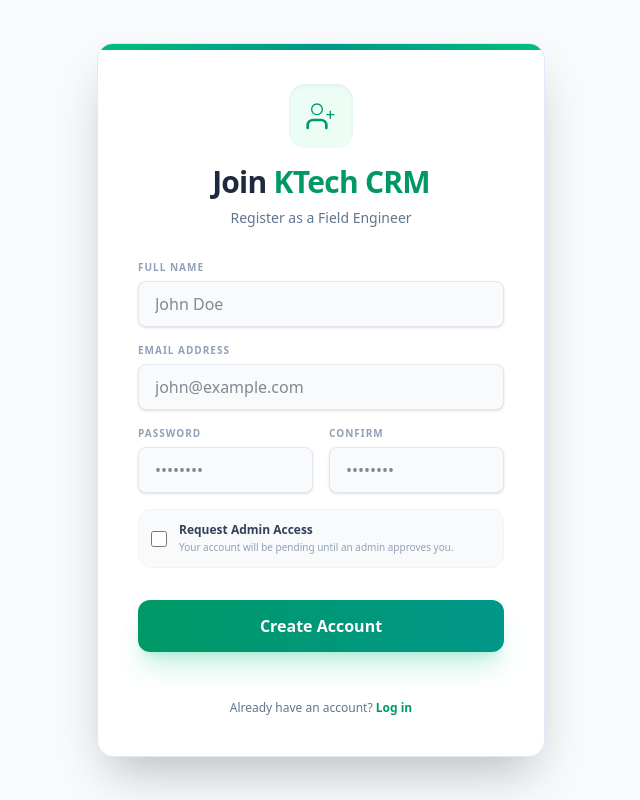
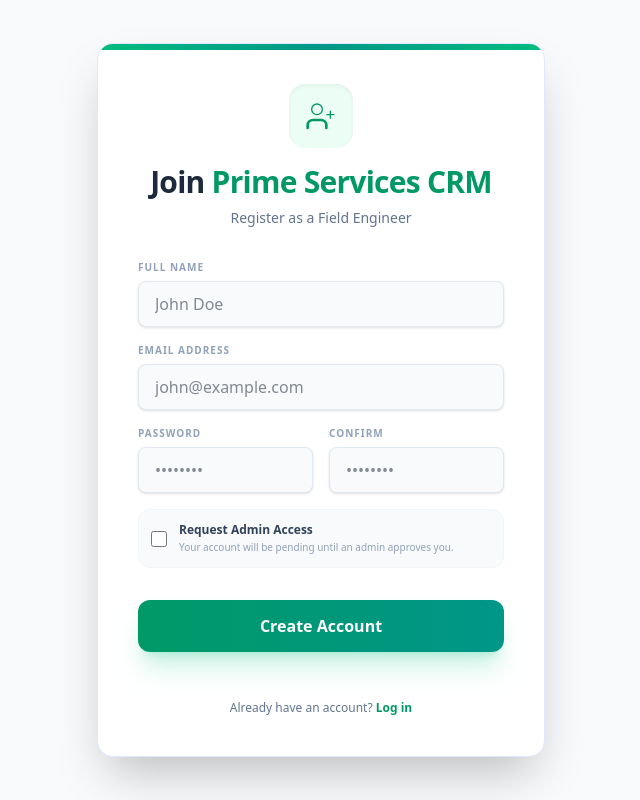
Before and after one commit to kevs-mist/KTECH_PROJECT_002, a Next.js app: page /register in a window 1280 px wide. Shown: the whole page, without its empty margins (319-959 px from the left). Built offline with nearby package versions, Linux system fonts and the light colour scheme; no server answers.

Commit message:
rebrand: replace KTech with Prime Services across all UI

```diff
--- a/app/admin/dashboard/page.tsx
+++ b/app/admin/dashboard/page.tsx
@@ -359,7 +359,7 @@ export default function AdminDashboard() {
         <div className="min-h-screen bg-slate-900 text-white">
             <nav className="flex justify-between items-center px-8 py-6 border-b border-slate-800">
                 <div>
-                    <h1 className="text-2xl font-black uppercase tracking-tighter italic">Admin <span className="text-indigo-400">Hub</span></h1>
+                    <h1 className="text-2xl font-black uppercase tracking-tighter italic">Prime <span className="text-indigo-400">Admin Hub</span></h1>
                     <p className="text-[10px] text-slate-500 uppercase tracking-widest font-bold">System Management Console</p>
                 </div>
                 <div className="flex items-center gap-6">
--- a/app/dashboard/page.tsx
+++ b/app/dashboard/page.tsx
@@ -34,7 +34,7 @@ export default function UserDashboard() {
                     </div>
                     <h2 className="text-4xl font-black text-slate-800 tracking-tight mb-4 italic">Welcome Back!</h2>
                     <p className="text-slate-500 text-lg max-w-md mx-auto leading-relaxed">
-                        Your account is active. Start exploring your personalized Field CRM dashboard today.
+                        Your account is active. Start exploring your personalized Prime Services CRM dashboard today.
                     </p>
                     <div className="mt-10 flex gap-4 justify-center">
                         <button className="bg-indigo-600 text-white px-8 py-3.5 rounded-2xl font-bold hover:bg-indigo-500 transition shadow-lg shadow-indigo-500/20">Explore Features</button>
--- a/app/employee/dashboard/page.tsx
+++ b/app/employee/dashboard/page.tsx
@@ -198,7 +198,7 @@ export default function EmployeeDashboard() {
             <nav className="flex justify-between items-center mb-10 bg-white p-6 rounded-[2.5rem] shadow-sm border border-slate-100">
                 <div>
                     <h1 className="text-2xl font-black uppercase tracking-tighter italic text-emerald-600 flex items-center gap-3">
-                        KTech <span className="text-slate-900">FieldForce</span>
+                        Prime <span className="text-slate-900">Services CRM</span>
                         <span className="not-italic text-[9px] bg-slate-900 text-white px-2 py-0.5 rounded-md tracking-widest font-black uppercase shadow-lg shadow-slate-900/20">Beta v1.0</span>
                     </h1>
                     <div className="flex items-center gap-2 mt-0.5">
--- a/app/layout.tsx
+++ b/app/layout.tsx
@@ -4,8 +4,8 @@ import "./src/lib/env";
 import Providers from "./providers";
 
 export const metadata: Metadata = {
-  title: "KTech Field CRM",
-  description: "Secure, real-time field operations and ticket management console for KTech field engineers and dispatch admins.",
+  title: "Prime Services CRM",
+  description: "Secure, real-time field operations and ticket management console for Prime field engineers and dispatch admins.",
 };
 
 export default function RootLayout({
--- a/app/not-found.tsx
+++ b/app/not-found.tsx
@@ -17,7 +17,7 @@ export default function NotFound() {
                 <span className="text-[10px] font-black text-indigo-400 uppercase tracking-widest bg-indigo-500/10 px-3 py-1 rounded-full">Error 404</span>
                 <h1 className="text-3xl font-black italic uppercase leading-none mt-4 tracking-tighter">Sector Not Found</h1>
                 <p className="text-slate-500 text-sm mt-3 mb-8 leading-relaxed font-medium">
-                    The requested coordinates or interface path does not exist on the current KTech Field Force grid.
+                    The requested coordinates or interface path does not exist on the current Prime Services grid.
                 </p>
 
                 <a
--- a/app/reset-password/page.tsx
+++ b/app/reset-password/page.tsx
@@ -182,7 +182,7 @@ export default function ResetPasswordPage() {
                                 value={email}
                                 onChange={(e) => setEmail(e.target.value)}
                                 className="bg-slate-50 border border-slate-200 px-4 py-3 rounded-lg outline-none focus:ring-2 focus:ring-indigo-500/20 focus:border-indigo-500 transition-all text-sm"
-                                placeholder="name@ktech.com"
+                                placeholder="name@prime.com"
                                 required
                                 disabled={isLoading}
                             />
--- a/app/src/components/Pages/Register/register.tsx
+++ b/app/src/components/Pages/Register/register.tsx
@@ -8,7 +8,7 @@ import { AuthValidator } from "../../Auth/AuthValidator";
 /**
  * Register
  *
- * Registration portal for KTech Field CRM.
+ * Registration portal for Prime Services CRM.
  * Default registration → Employee role (immediate access to employee dashboard).
  * Admin access requested → Pending user (stays in user table until admin approves).
  */
@@ -62,7 +62,7 @@ export default function Register() {
                         </svg>
                     </div>
                     <h1 className="text-3xl font-extrabold text-center tracking-tight text-slate-800">
-                        Join <span className="text-emerald-600">KTech CRM</span>
+                        Join <span className="text-emerald-600">Prime Services CRM</span>
                     </h1>
                     <p className="text-center text-sm text-slate-500 mt-2 font-medium">Register as a Field Engineer</p>
                 </div>
--- a/app/src/components/Pages/login/login.tsx
+++ b/app/src/components/Pages/login/login.tsx
@@ -94,7 +94,7 @@ export default function Login() {
                                 value={username}
                                 onChange={(e) => setUsername(e.target.value)}
                                 className="w-full bg-slate-50 border border-slate-200 text-slate-900 rounded-lg px-4 py-3 outline-none focus:ring-2 focus:ring-emerald-500/20 focus:border-emerald-500 transition-all shadow-sm"
-                                placeholder="name@ktech.com"
+                                placeholder="name@prime.com"
                                 required
                                 disabled={isLoading || awaitingOtp}
                             />
--- a/app/src/lib/utils/errorHandler.ts
+++ b/app/src/lib/utils/errorHandler.ts
@@ -1,5 +1,5 @@
 /**
- * Centralized Error Handler Utility for KTech Field CRM
+ * Centralized Error Handler Utility for Prime Services CRM
  * Translates technical error codes (Firebase & PostgreSQL) into friendly, action-oriented notifications.
  */
 export class ErrorHandler {
```
Also changed, not shown: 1 other file (tests, documents, lock files or other folders).
